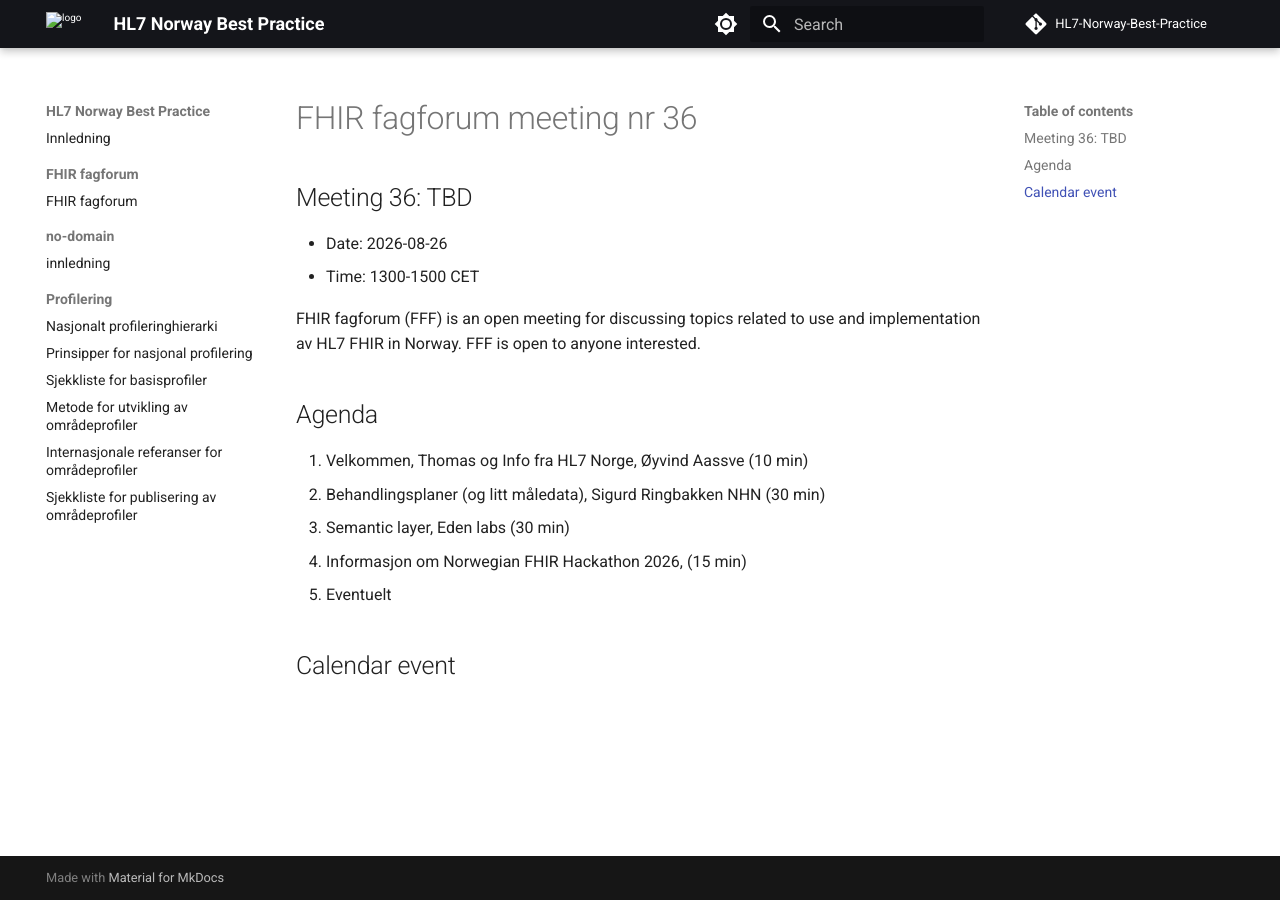
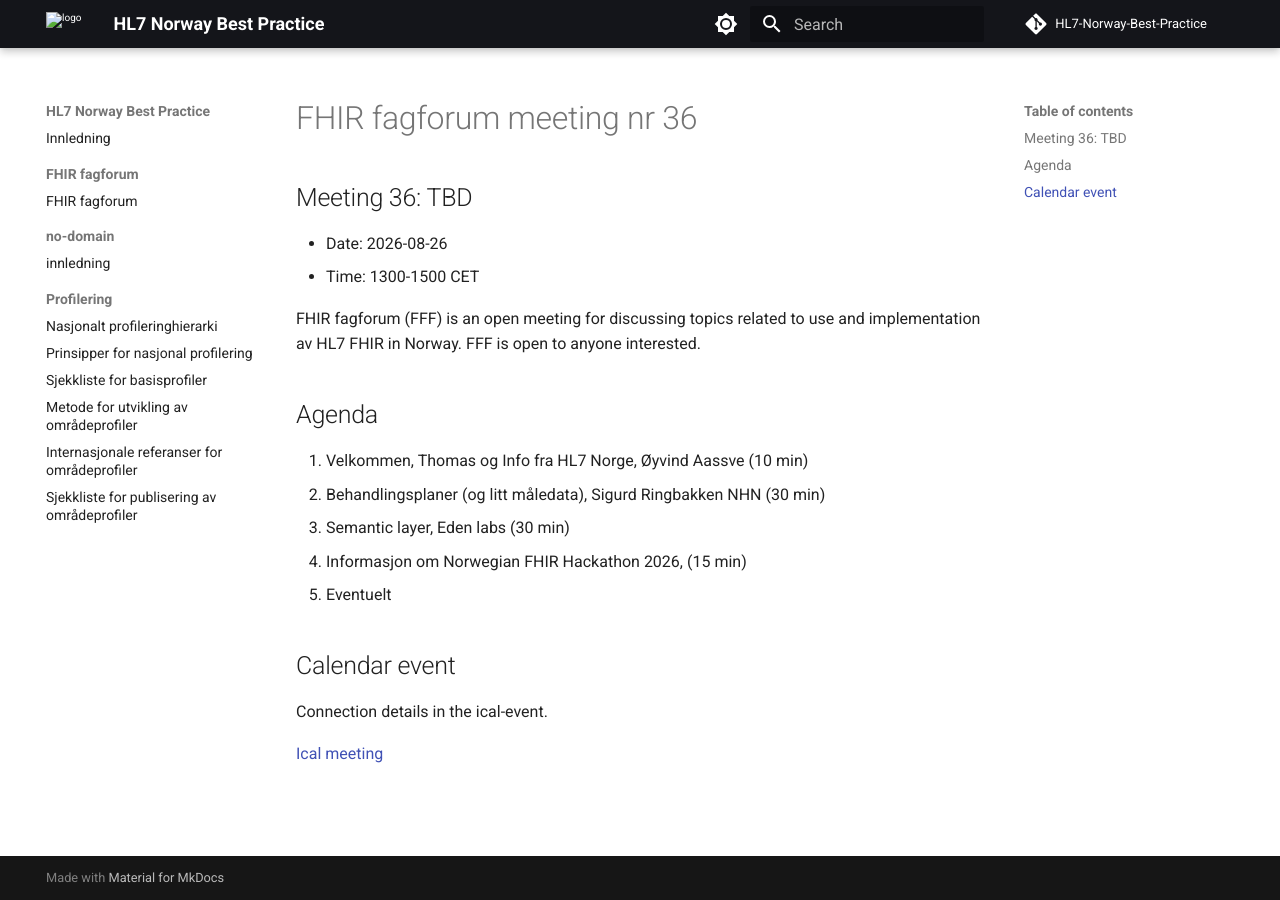
Before and after one commit to HL7Norway/best-practice, an MkDocs documentation site: the page built from docs/FHIR-faglig-forum/_agenda/2026-08-26-agenda.md, in a window 1280 px wide. Built offline with MkDocs 1.6.1 and Material for MkDocs 9.7.7, drawn with Linux system fonts in a browser that asks for light colours; comment, search, counter and statistics services are not loaded; some of the changed lines change nothing that is shown.

Commit message:
ical added

```diff
--- a/docs/FHIR-faglig-forum/_agenda/2026-08-26-agenda.md
+++ b/docs/FHIR-faglig-forum/_agenda/2026-08-26-agenda.md
@@ -23,6 +23,6 @@ FHIR fagforum (FFF) is an open meeting for discussing topics related to use and
 
 ## Calendar event
 
-<!-- Connection details in the ical-event.
+Connection details in the ical-event.
 
-[Ical meeting](ical/FHIR%20fagforum%20%2335.ics) -->
+[Ical meeting](ical/FHIR%20fagforum%20%2336.ics)
```
Also changed, not shown: 1 other file.
